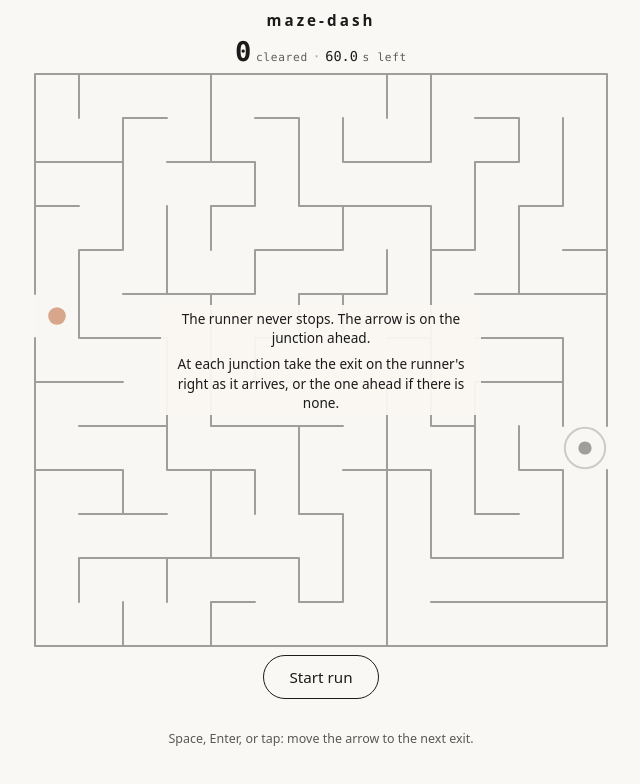
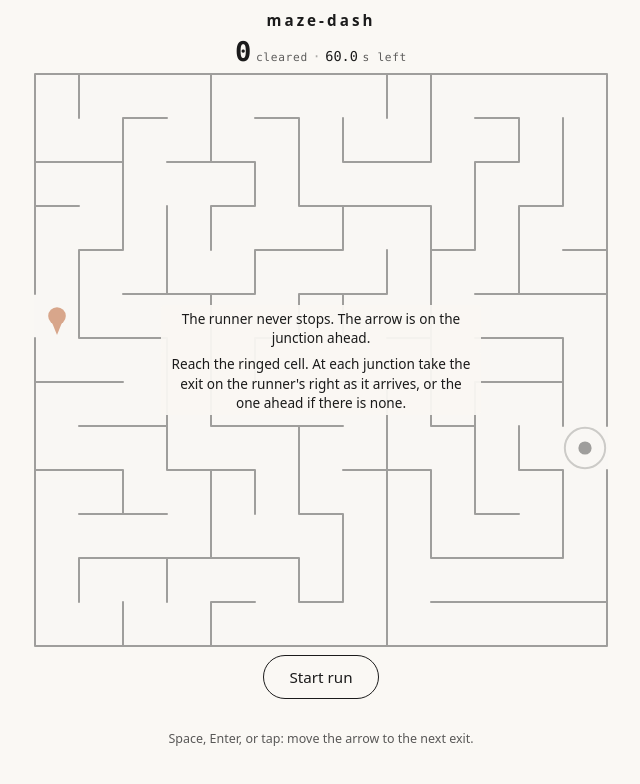
Before and after one commit to yinggarykairui/maze-dash, a plain HTML site: page docs/index.html in a window 1280 px wide. Shown: the whole page, without its empty margins (319-959 px from the left). Drawn offline with Linux system fonts and the light colour scheme.

Commit message:
runner shows its heading, and the card names the ring as the goal
The winning rule is a chirality rule — take the exit on the runner's
right — but the runner was one arc() with no facing, so it could only be
read off the trail's last segment, and no screen ever named the ringed
cell as the goal (#89 item 1). drawRunner now carries a short amber nose
pointing along r.heading, paper-haloed like the arrow and disc; the rule
card leads with 'Reach the ringed cell.' so the goal is stated in player
copy on both the title and results screens. The measured-optimal rule
sentence is unchanged.

```diff
--- a/docs/index.html
+++ b/docs/index.html
@@ -366,7 +366,14 @@ try {
   // day-013 table (2.60 / 1.00 / 0.72, real keys at human cadence) is a
   // different measurement of the same ordering, not this one; do not quote
   // its figures as if they came from here.
-  var RULE = "At each junction take the exit on the runner's right as it arrives, or the one ahead if there is none.";
+  // The positive the three trap-wording cycles never supplied (#89 item 1):
+  // the ringed cell is the goal, said in player copy where before the word
+  // "ring" lived only in a comment. It leads the card so it rides to both the
+  // title and results screens, and the measured-optimal rule sentence after it
+  // is unchanged (it scores 1.833, the best of nine policies — not retuned).
+  // "the runner's right" is now readable off the board, because drawRunner
+  // gives the runner a visible facing (below).
+  var RULE = "Reach the ringed cell. At each junction take the exit on the runner's right as it arrives, or the one ahead if there is none.";
 
   // With one sentence there is nothing to reserve: the hint's height is just
   // this element's height, and it cannot change without the width changing.
@@ -956,15 +963,43 @@ try {
   // the runner keeps its full radius. A 1px ring was enough against paper and
   // not enough against a trail the runner is by definition standing on: the
   // ring is what separates the two amber marks when the arrow is next door.
+  // The runner was one arc() with no facing, so the winning rule — "the exit on
+  // the runner's right" — could only be read off the trail's last segment
+  // (#89 item 1: a chirality rule stated in words for an orientation-free
+  // token loses to not playing under every misreading). It now carries a nose:
+  // a short triangle pointing along r.heading, which arrive() sets to the
+  // direction of the current from->to move. Same two-colour construction as the
+  // disc and the arrow — a paper halo stroked first so it sits outside the
+  // mark, then the accent fill — so the nose separates from the trail the
+  // runner stands on and from the walls, and adds no colour. The disc keeps its
+  // full radius; the nose only extends the leading edge.
   function drawRunner() {
     var x = runnerX(), y = runnerY(), r = Math.max(2, CELL * 0.2);
-    ctx.beginPath();
-    ctx.arc(x, y, r, 0, Math.PI * 2);
+    var d = G.runner.heading, dx = DX[d], dy = DY[d];
+    var nx = -dy, ny = dx;                 // unit perpendicular to the heading
+    var tip = r * 2.15, half = r * 0.82;   // apex reach and half-base of the nose
+    var bx = x + dx * (r * 0.1), by = y + dy * (r * 0.1);  // base just past centre
+    function nosePath() {
+      ctx.beginPath();
+      ctx.moveTo(x + dx * tip, y + dy * tip);
+      ctx.lineTo(bx + nx * half, by + ny * half);
+      ctx.lineTo(bx - nx * half, by - ny * half);
+      ctx.closePath();
+    }
+    function discPath() {
+      ctx.beginPath();
+      ctx.arc(x, y, r, 0, Math.PI * 2);
+    }
+    // paper halo on both shapes first (stroke sits outside the fill)
+    ctx.lineJoin = 'round'; ctx.lineCap = 'round';
     ctx.strokeStyle = PAPER;
     ctx.lineWidth = Math.max(2, CELL * 0.11);
-    ctx.stroke();
+    nosePath(); ctx.stroke();
+    discPath(); ctx.stroke();
+    // then the accent fill, nose and disc as one amber token
     ctx.fillStyle = ACCENT;
-    ctx.fill();
+    nosePath(); ctx.fill();
+    discPath(); ctx.fill();
   }
 
   function draw(now) {
```
